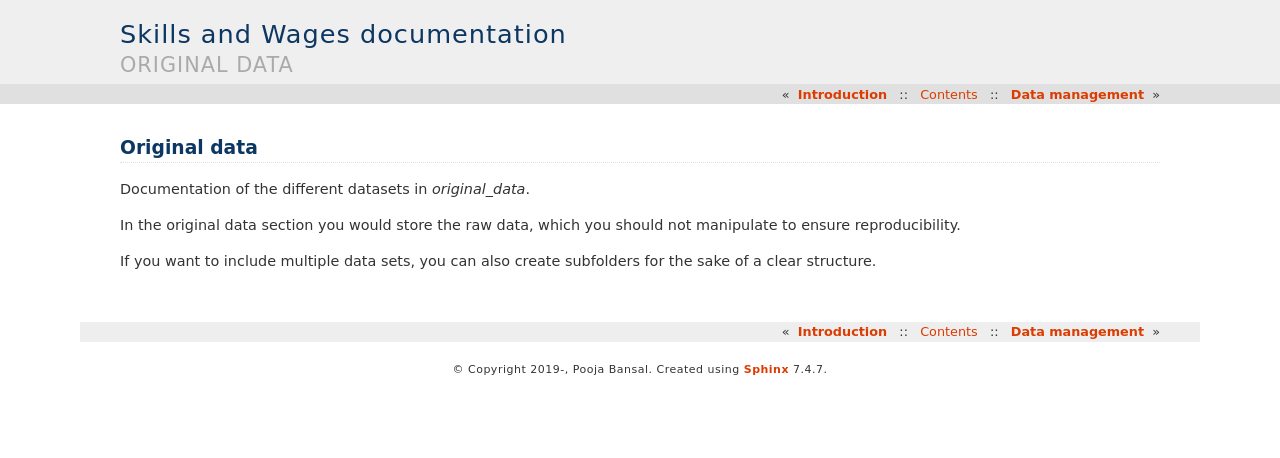
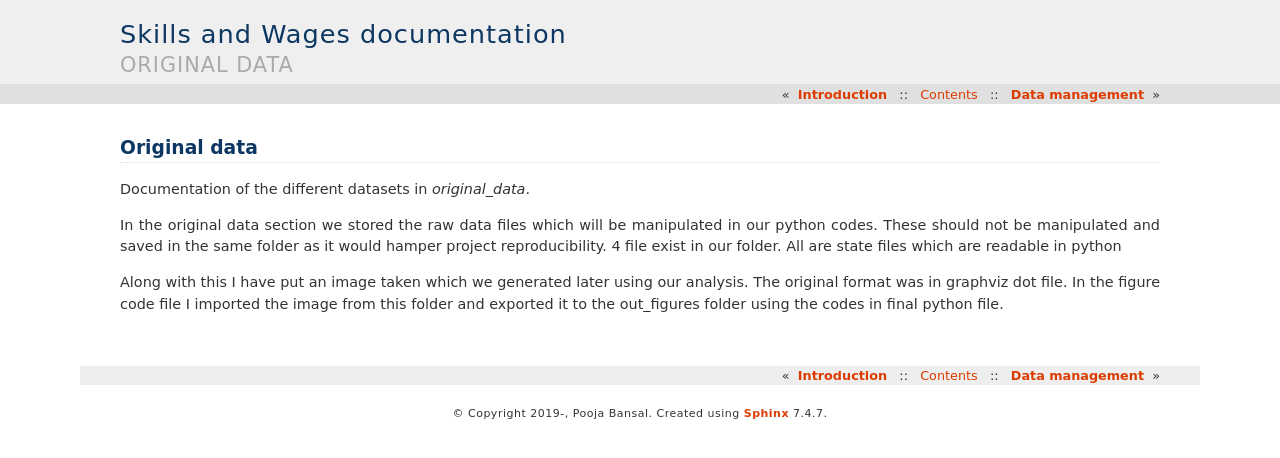
Before and after one commit to Poojabl26/Programming-Project, a Sphinx documentation site: the page built from skills_and_wages/src/documentation/original_data.rst, in a window 1280 px wide. Shown: the top 458 px of the page. Built offline with Sphinx 7.4.7, drawn with Linux system fonts in a browser that asks for light colours; pages that are not in the unit, such as notebooks, are missing from menus.

Commit message:
Edited the documentation for original data

```diff
--- a/skills_and_wages/src/documentation/original_data.rst
+++ b/skills_and_wages/src/documentation/original_data.rst
@@ -7,6 +7,7 @@ Original data
 
 Documentation of the different datasets in *original_data*.
 
-In the original data section you would store the raw data, which you should not manipulate to ensure reproducibility.
+In the original data section we stored the raw data files which will be manipulated in our python codes. These should not be manipulated and saved in the same folder as it would hamper project reproducibility.
+4 file exist in our folder. All are state files which are readable in python
 
-If you want to include multiple data sets, you can also create subfolders for the sake of a clear structure.
+Along with this I have put an image taken which we generated later using our analysis. The original format was in graphviz dot file. In the figure code file I imported the image from this folder and exported it to the out_figures folder using the codes in final python file.
```
